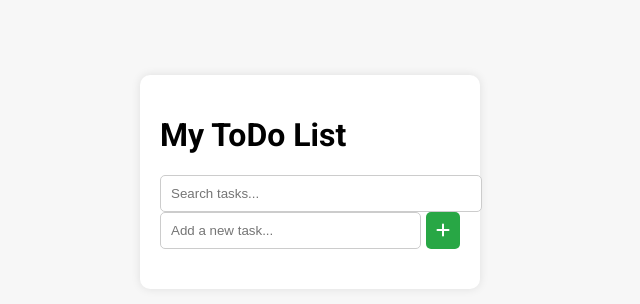
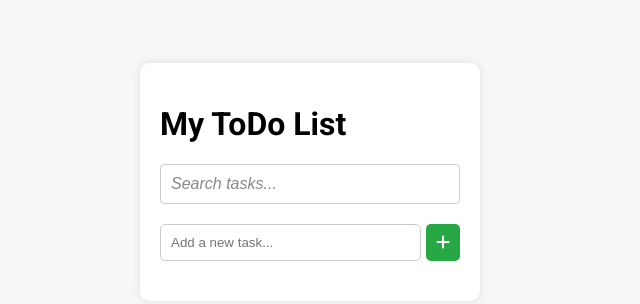
Before and after one commit to arnoldagaba/todo-list-assignment, a plain HTML site: page index.html in a window 1280 px wide. Shown: the part 218-522 px from the top of the page, without its empty margins (330-970 px from the left). Drawn offline with Linux system fonts and the light colour scheme.

Commit message:
Add styling for the search input

```diff
--- a/styles.css
+++ b/styles.css
@@ -63,3 +63,24 @@ li {
     text-decoration: line-through;
     color: gray;
 }
+
+#search-task {
+    width: 100%;
+    padding: 10px;
+    margin-bottom: 20px;
+    border: 1px solid #ccc;
+    border-radius: 4px;
+    font-size: 16px;
+    box-sizing: border-box;
+    transition: border-color 0.3s ease-in-out;
+}
+
+#search-task:focus {
+    border-color: #007bff;
+    outline: none;
+}
+
+#search-task::placeholder {
+    color: #888;
+    font-style: italic;
+}
```
